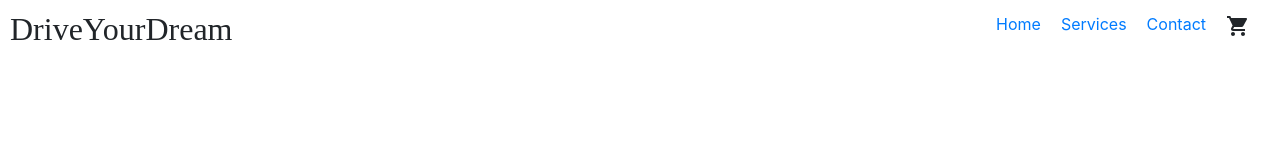
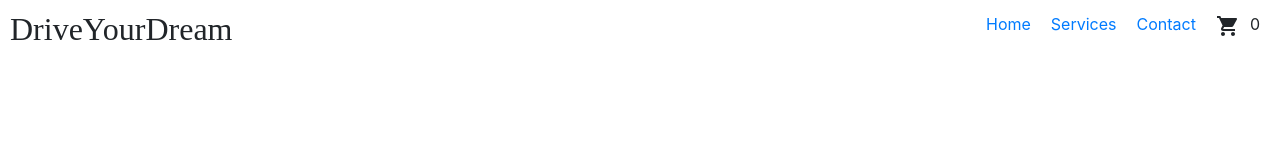
Before and after one commit to outboxafrica/courier-Hufflepuff-frontend, a Next.js app: page /login in a window 1280 px wide. Shown: the top 160 px of the page. Built offline with nearby package versions, Linux system fonts and the light colour scheme; no server answers.

Commit message:
fix cart

```diff
--- a/components/Navbar.js
+++ b/components/Navbar.js
@@ -24,8 +24,8 @@ function Navbar() {
         </li>
         <li className={style.link}>
           <Link href="/cart" passHref>
-        <ShoppingCartIcon href="/cart" qty={cart.length}/></Link>
-        </li>
+        <ShoppingCartIcon href="/cart"/></Link>
+        </li><span>{cart.length}</span>
         <p>{session ? session.user.email : null}</p>
         {status === "authenticated" && (
           <li className={style.link}>
```
